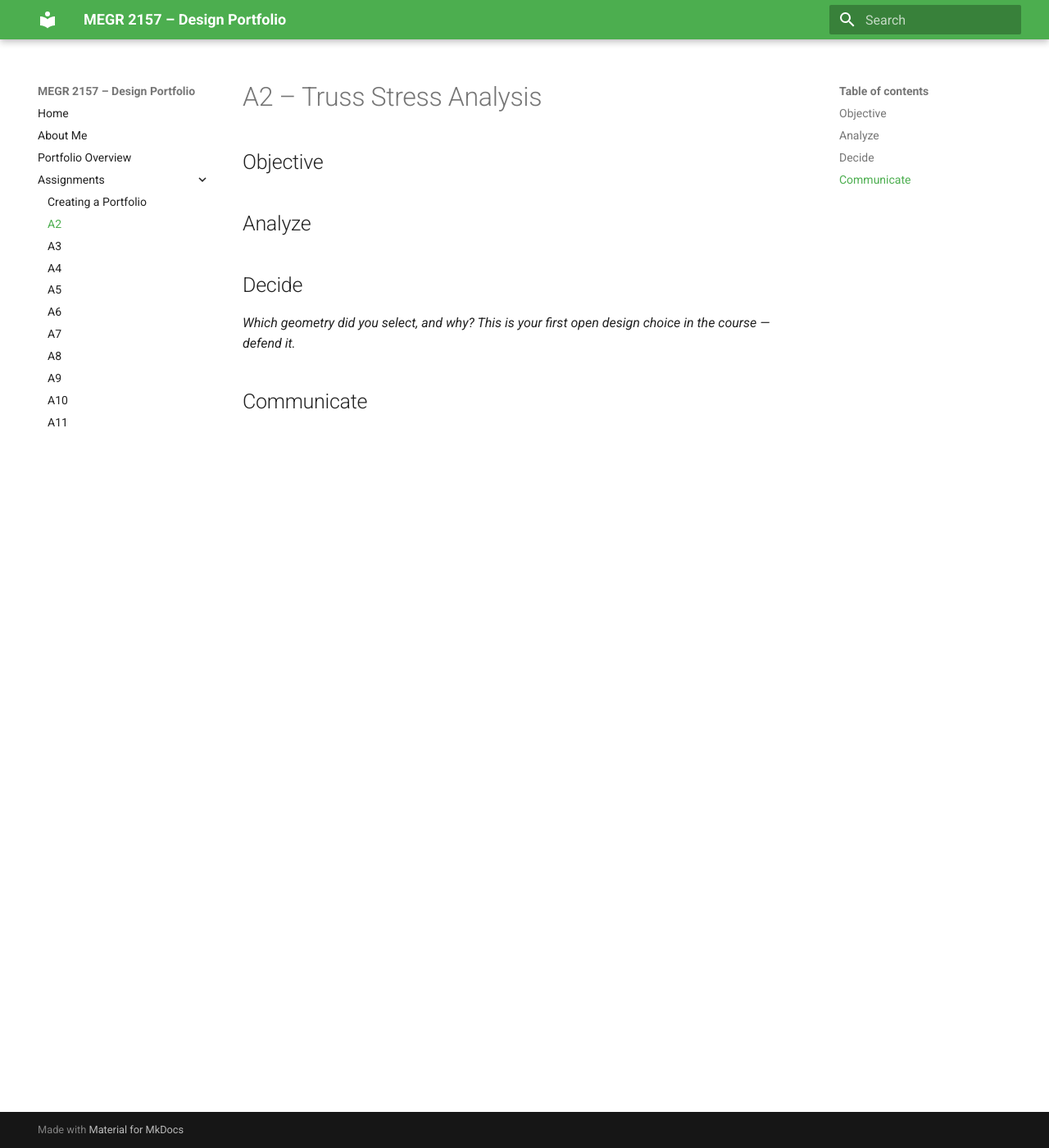
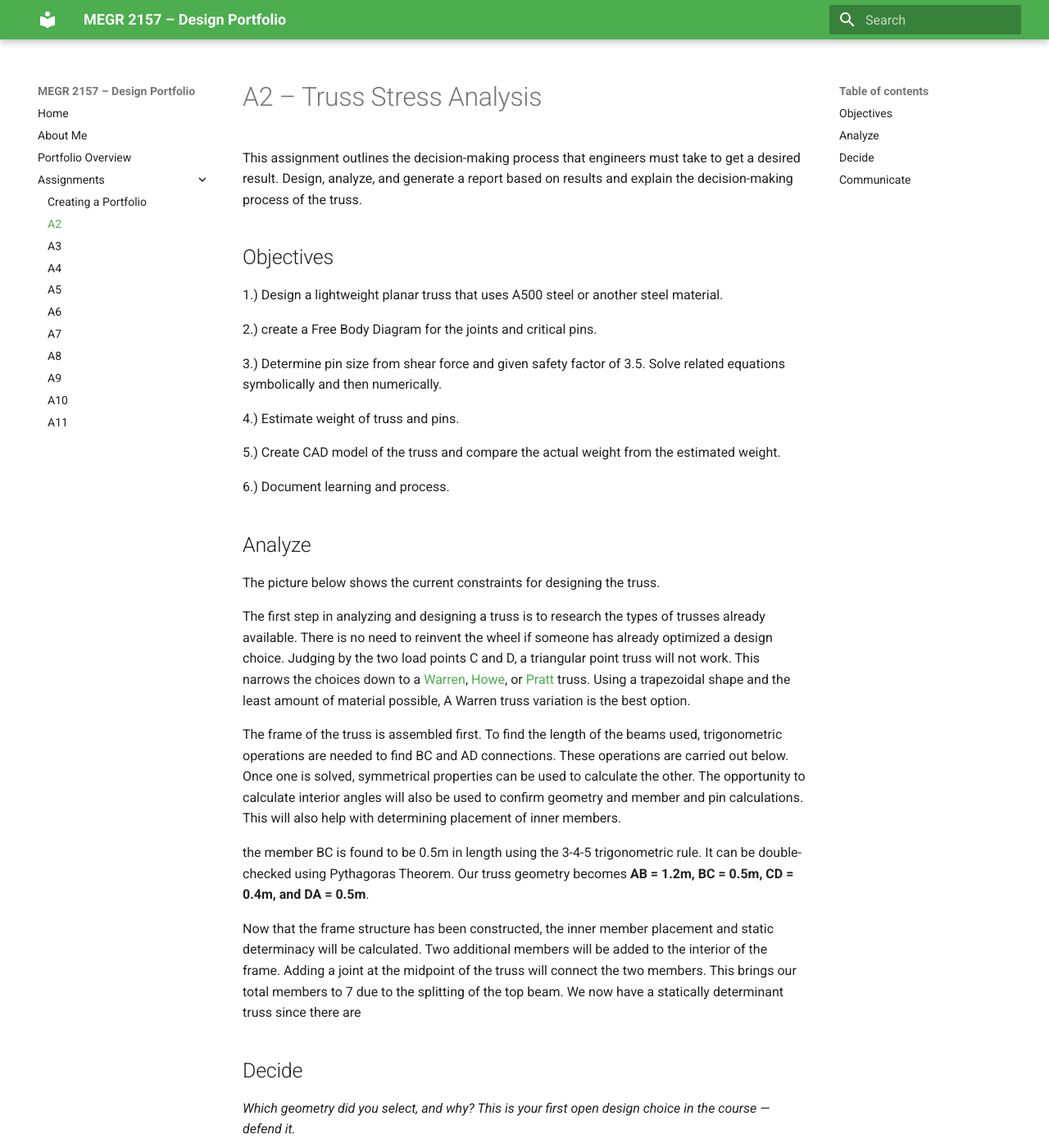
Before and after one commit to murondj/megr2156-design-portfolio, an MkDocs documentation site: the page built from docs/assignments/A02/index.md, in a window 1280 px wide and 1400 px high. Shown: the whole window at 82% size. Built offline with MkDocs 1.6.1 and Material for MkDocs 9.7.7, drawn with Linux system fonts in a browser that asks for light colours.

Commit message:
Update index.md

```diff
--- a/docs/assignments/A02/index.md
+++ b/docs/assignments/A02/index.md
@@ -1,11 +1,32 @@
 # A2 – Truss Stress Analysis
 
-## Objective
+This assignment outlines the decision-making process that engineers must take to get a desired result. Design, analyze, and generate a report based on results and explain the decision-making process of the truss.
+## Objectives
+
+1.) Design a lightweight planar truss that uses A500 steel or another steel material.
+
+2.) create a Free Body Diagram for the joints and critical pins.
+
+3.) Determine pin size from shear force and given safety factor of 3.5. Solve related equations symbolically and then numerically.
+
+4.) Estimate weight of truss and pins.
+
+5.) Create CAD model of the truss and compare the actual weight from the estimated weight.
+
+6.) Document learning and process.
 
 
 ## Analyze
 
+The picture below shows the current constraints for designing the truss.
 
+The first step in analyzing and designing a truss is to research the types of trusses already available. There is no need to reinvent the wheel if someone has already optimized a design choice. Judging by the two load points C and D, a triangular point truss will not work. This narrows the choices down to a [Warren](https://en.wikipedia.org/wiki/Warren_truss), [Howe](https://en.wikipedia.org/wiki/Howe_truss), or [Pratt](https://en.wikipedia.org/wiki/Truss_bridge#Pratt_truss) truss. Using a trapezoidal shape and the least amount of material possible, A Warren truss variation is the best option.
+
+The frame of the truss is assembled first. To find the length of the beams used, trigonometric operations are needed to find BC and AD connections. These operations are carried out below. Once one is solved, symmetrical properties can be used to calculate the other. The opportunity to calculate interior angles will also be used to confirm geometry and member and pin calculations. This will also help with determining placement of inner members.
+
+the member BC is found to be 0.5m in length using the 3-4-5 trigonometric rule. It can be double-checked using Pythagoras Theorem. Our truss geometry becomes **AB = 1.2m, BC = 0.5m, CD = 0.4m, and DA = 0.5m**.
+
+Now that the frame structure has been constructed, the inner member placement and static determinacy will be calculated. Two additional members will be added to the interior of the frame. Adding a joint at the midpoint of the truss will connect the two members. This brings our total members to 7 due to the splitting of the top beam. We now have a statically determinant truss since there are
 ## Decide
 _Which geometry did you select, and why? This is your first open design choice in the course — defend it._
 
```
